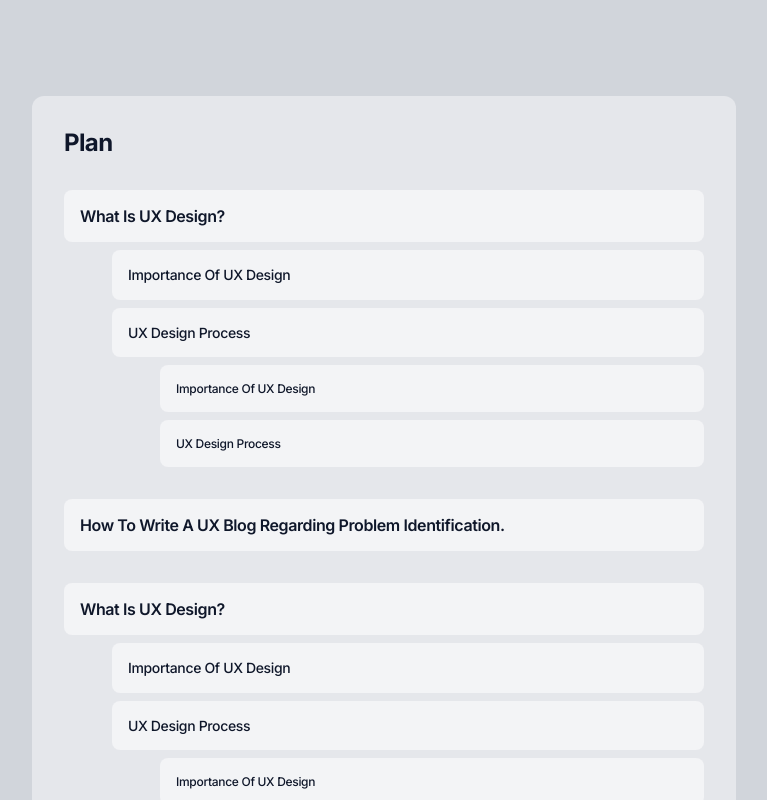
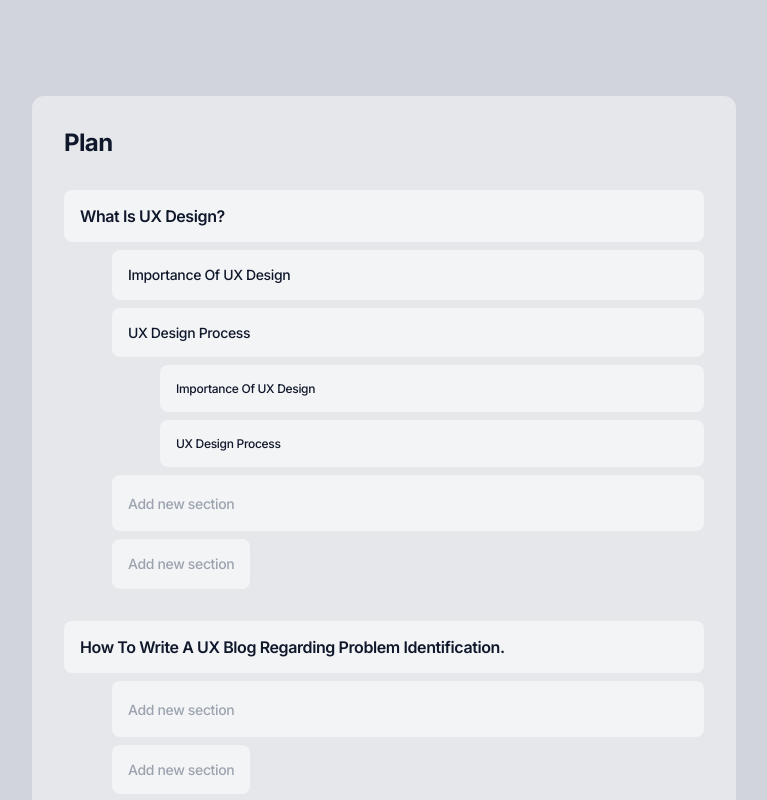
Before and after one commit to jean1591/blog-post-generator, a Next.js app: page /generate in a window 1280 px wide. Shown: the top 800 px of the page, without its empty margins (256-1023 px from the left). Built offline with nearby package versions, Linux system fonts and the light colour scheme; no server answers.

Commit message:
feat: add new item to plan - 01

```diff
--- a/src/app/(public)/generate/components/Plan.tsx
+++ b/src/app/(public)/generate/components/Plan.tsx
@@ -1,12 +1,15 @@
 'use client'
 
+import {
+  addNewSection,
+  deleteItemFromPlan,
+} from '@/store/features/generator/slice'
 import { useDispatch, useSelector } from 'react-redux'
 
 import { PiXBold } from 'react-icons/pi'
 import { PlanItem } from '@/types/generator'
 import { RootState } from '@/store/store'
 import { classNames } from '@/utils/classNames'
-import { deleteItemFromPlan } from '@/store/features/generator/slice'
 
 export const Plan = () => {
   const { plan } = useSelector((state: RootState) => state.generator)
@@ -29,10 +32,6 @@ const PlanItemComponent = ({ planItem }: { planItem: PlanItem }) => {
 
   const { children, id, level, title } = planItem
 
-  const handleOnDelete = (id: string) => {
-    dispatch(deleteItemFromPlan(id))
-  }
-
   return (
     <div>
       <div className="group relative flex items-center justify-between rounded-lg bg-gray-100 p-4">
@@ -48,7 +47,7 @@ const PlanItemComponent = ({ planItem }: { planItem: PlanItem }) => {
         </p>
 
         <button
-          onClick={() => handleOnDelete(id)}
+          onClick={() => dispatch(deleteItemFromPlan(id))}
           className="absolute right-0 top-0 m-4 hidden group-hover:block"
         >
           <PiXBold className="h-4 w-4 text-red-600" />
@@ -60,6 +59,29 @@ const PlanItemComponent = ({ planItem }: { planItem: PlanItem }) => {
           <PlanItemComponent key={child.title} planItem={child} />
         ))}
       </div>
+
+      {level === 1 ? (
+        <div className="ml-12 mt-2 rounded-lg bg-gray-100 p-4">
+          <button
+            onClick={() => dispatch(addNewSection({ title: 'Bleble ble', id }))}
+          >
+            <p className="text-sm font-medium leading-tight tracking-tight text-gray-400">
+              Add new section
+            </p>
+          </button>
+        </div>
+      ) : null}
+
+      {level === 1 ? (
+        <button
+          onClick={() => dispatch(addNewSection({ title: 'Bleble ble', id }))}
+          className="ml-12 mt-2 rounded-lg bg-gray-100 p-4"
+        >
+          <p className="text-sm font-medium leading-tight tracking-tight text-gray-400">
+            Add new section
+          </p>
+        </button>
+      ) : null}
     </div>
   )
 }
--- a/src/store/features/generator/slice.ts
+++ b/src/store/features/generator/slice.ts
@@ -76,10 +76,44 @@ const deleteFromItems = (plan: PlanItem[], id: string): PlanItem[] => {
   })
 }
 
+const addNewItemToPlan = (
+  plan: PlanItem[],
+  id: string,
+  title: string
+): PlanItem[] => {
+  return plan.map((item) => {
+    if (item.id === id) {
+      return {
+        ...item,
+        children: [
+          ...item.children,
+          {
+            children: [],
+            id: `${item.id}.${34}`,
+            level: 2,
+            title,
+          },
+        ],
+      }
+    }
+
+    return item
+  })
+}
+
 export const generatorSlice = createSlice({
   name: 'generatorSlice',
   initialState,
   reducers: {
+    addNewSection: (
+      state,
+      action: PayloadAction<{ title: string; id: string }>
+    ) => {
+      const {
+        payload: { title, id },
+      } = action
+      state.plan = addNewItemToPlan(state.plan, id, title)
+    },
     deleteItemFromPlan: (state, action: PayloadAction<string>) => {
       const { payload: id } = action
       state.plan = deleteFromItems(state.plan, id)
@@ -87,6 +121,6 @@ export const generatorSlice = createSlice({
   },
 })
 
-export const { deleteItemFromPlan } = generatorSlice.actions
+export const { addNewSection, deleteItemFromPlan } = generatorSlice.actions
 
 export default generatorSlice.reducer
```
